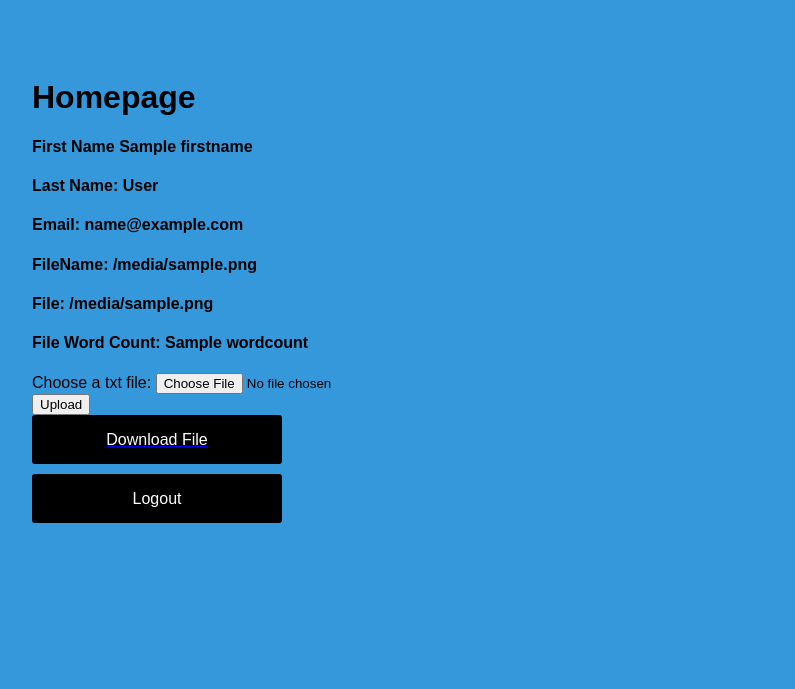
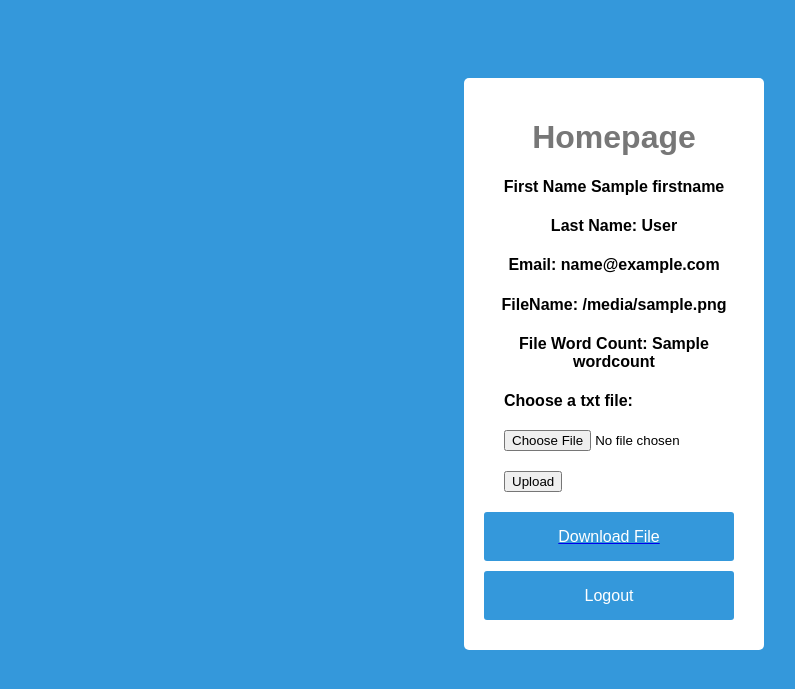
Before and after one commit to VasuBhog/Login-WebApp, a Flask app: template templates/home.html in a window 1280 px wide. Shown: the top 689 px of the page, without its empty margins (26-821 px from the left). Run offline with Flask 2, Linux system fonts and the light colour scheme; the template is opened without the code that fills it: most values are stand-ins (such as "Sample title", 1, 10 or a date in 2020).

Commit message:
Revamped Homepage to look nicer and fixed close relativity issues

```diff
--- a/app.py
+++ b/app.py
@@ -125,7 +125,7 @@ def home():
                 session['returnfile'] = returnfile
 
                 #inserts word count to database
-                return render_template("home.html",firstname=firstname,lastname=lastname,email=email,filename=filename,file=filecontent,wordcount=wordcount)
+                return render_template("home.html",firstname=firstname,lastname=lastname,email=email,filename=filename,wordcount=wordcount)
 
     #Checks Logged in session
     if not session.get('logged_in'):
@@ -149,7 +149,7 @@ def home():
             wordcount = account[7]
             print("ACCOUNT:")
             print(username,password,firstname,lastname,email)
-            return render_template("home.html",firstname=firstname,lastname=lastname,email=email,filename=filename,file=filecontent,wordcount=wordcount)
+            return render_template("home.html",firstname=firstname,lastname=lastname,email=email,filename=filename,wordcount=wordcount)
     return home()
 
 
--- a/static/css/home.css
+++ b/static/css/home.css
@@ -12,15 +12,47 @@ body {
     padding: 50px;
 }
 
+.home{
+    margin: 20px auto;
+    width: 300px;
+}
+
+.home-screen {
+    background-color: #FFF;
+    padding: 20px;
+    border-radius: 5px
+}
+
+.app-title {
+    text-align: center;
+    color: #777;
+}
 
 .control-group {
     margin-bottom: 10px;
 }
 
+h4{
+    text-align: center;
+}
+
+.uploadbtn {
+    margin: 20px;
+}
+
+h4.browse{
+    text-align: left;
+    margin-bottom: 20px;
+}
+
+.up{
+    align-content: center;
+    margin-top: 20px;
+}
 
 .btn{
     border: 2px solid transparent;
-    background: black;
+    background: #3498DB;
     color: #ffffff;
     font-size: 16px;
     line-height: 25px;
@@ -41,5 +73,5 @@ body {
 
 
 .btn:hover {
-    background-color: gray;
+    background-color: #2980B9;
 }
--- a/templates/home.html
+++ b/templates/home.html
@@ -17,14 +17,14 @@
                 <h4> Last Name: {{ lastname }} </h4>
                 <h4> Email: {{ email }} </h4>
                 <h4> FileName: {{ filename }} </h4>
-                <h4> File: {{ file }} </h4>
+                <!-- <h4> File: {{ file }} </h4> -->
                 <h4> File Word Count: {{ wordcount }} </h4>
-                <form method="post" enctype="multipart/form-data">
-                  Choose a txt file: <input type="file" name="file"/>
-                  <br>
-                  <input name='action' type="submit" value="Upload"/>
-                  <br>
-                </form>
+                <div class="uploadbtn">
+                  <form  method="post" enctype="multipart/form-data">
+                    <h4 class="browse">Choose a txt file: </h4><input type="file" name="file"/>
+                    <input class="up" name='action' type="submit" value="Upload"/>
+                  </form>
+                </div>
                 <div class="control-group">
                     <a href="/download"> <button name="action" value="Download" class="btn tn-register">Download File</button></a>
                 </div>
--- /dev/null
+++ b/test1.txt
@@ -0,0 +1 @@
+test test test
```
